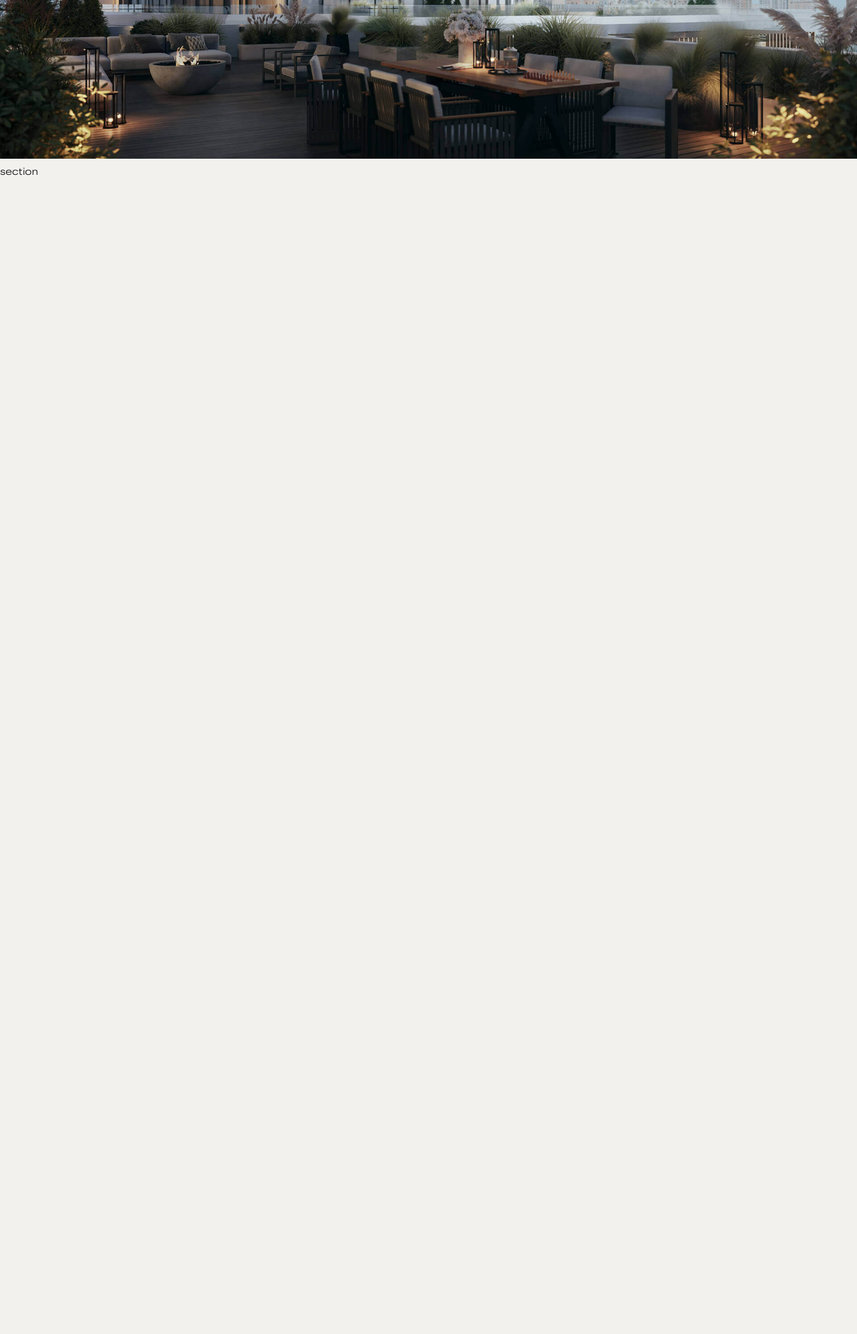
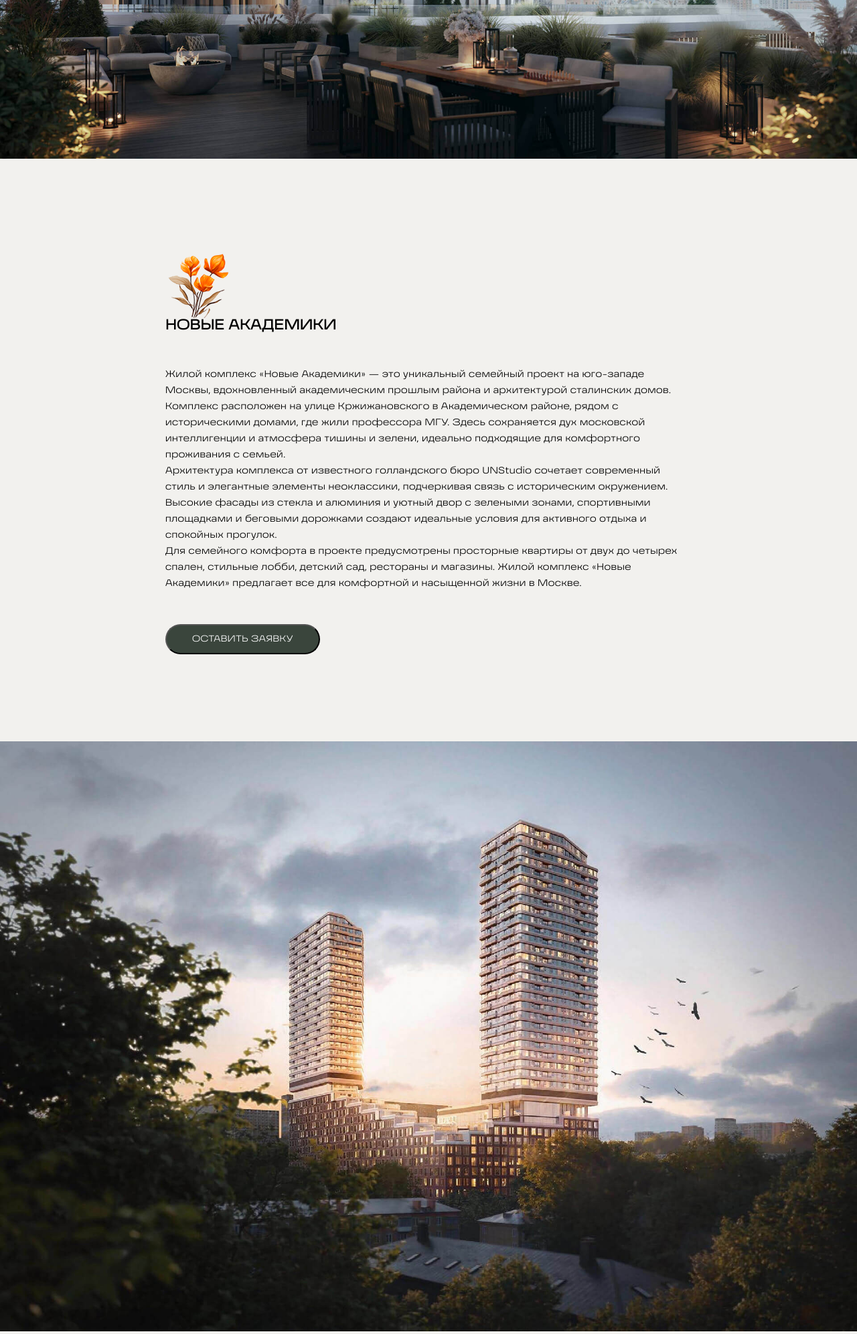
Before and after one commit to darina1970/residence, a PHP site: page / in a window 1280 px wide. Shown: the part 1238-3230 px from the top of the page at 67% size. Before the commit the page ends 1500 px from the top, so only its background shows below. Run offline with PHP 8.4, Linux system fonts and the light colour scheme.

Commit message:
feat: add html and css

```diff
--- a/index.html
+++ b/index.html
@@ -39,9 +39,121 @@
             <div class="pulse-wave"></div>
             <img class="pulse-icon" src="./assets/call.svg" alt="phone">
         </div>
-        section
+        <section class="section-common" id="about">
+            <div class="container">
+                <div class="block__wrapper">
+                    <img src="./assets/pin.png" alt="">
+                    <h2>Новые Академики</h2>
+                    <div class="block-content">
+                        <p>Жилой комплекс «Новые Академики» — это уникальный семейный проект на юго-западе Москвы, вдохновленный академическим прошлым района и архитектурой сталинских домов. Комплекс расположен на улице Кржижановского в Академическом районе, рядом с историческими домами, где жили профессора МГУ. Здесь сохраняется дух московской интеллигенции и атмосфера тишины и зелени, идеально подходящие для комфортного проживания с семьей.</p>
+                        <p>Архитектура комплекса от известного голландского бюро UNStudio сочетает современный стиль и элегантные элементы неоклассики, подчеркивая связь с историческим окружением. Высокие фасады из стекла и алюминия и уютный двор с зелеными зонами, спортивными площадками и беговыми дорожками создают идеальные условия для активного отдыха и спокойных прогулок.</p>
+                        <p>Для семейного комфорта в проекте предусмотрены просторные квартиры от двух до четырех спален, стильные лобби, детский сад, рестораны и магазины. Жилой комплекс «Новые Академики» предлагает все для комфортной и насыщенной жизни в Москве.</p>
+                    </div>
+                    <button class="btn btn-green">Оставить заявку</button>
+                </div>
+            </div>
+            <div class="decoration-inner">
+                <img src="./assets/location.jpg" alt="">
+            </div>
+        </section>
+        <section class="section-common" id="location">
+            <div class="container">
+                <div class="block__wrapper">
+                    <img src="./assets/pin.png" alt="">
+                    <h2>Расположение</h2>
+                    <div class="block-content">
+                        <p>Жилой комплекс «Новые Академики» расположен на улице Кржижановского, в историческом районе Академический на юго-западе Москвы. Этот район известен богатым академическим прошлым, ведь с середины XX века здесь селились сотрудники научных институтов, профессора и московская интеллигенция. Тихие, зеленые дворы и улицы создают атмосферу уюта и спокойствия, идеальную для жизни и воспитания детей.</p>
+                        <p>«Новые Академики» располагаются всего в 20 минутах ходьбы от метро «Профсоюзная», а также имеют удобный доступ к крупным магистралям. До ТТК можно доехать за 10 минут, до Садового кольца и «Москва-Сити» — за 25 минут. Любителям общественного транспорта подойдёт автобус М90, который за 50 минут довезет до центра Москвы, мимо Кремля.</p>
+                        <p>Жители комплекса смогут наслаждаться прогулками вблизи Новочеремушкинского пруда, а также в парках «Долина реки Котловки» и «Сосенки», которые расположены всего в 20 минутах пешком. Вблизи комплекса также находятся спортивный кластер «Кант» и камерный кинотеатр «Салют». Район располагает тремя школами, входящими в топ‑50 лучших школ Москвы, что делает его идеальным для семей.</p>
+                    </div>
+                    <button class="btn btn-green">Оставить заявку</button>
+                </div>
+            </div>
+            <div class="decoration-double container">
+                <div class="img__wrapper">
+                    <img src="./assets/flats-1.jpg" alt="">
+                </div>
+                <div class="img__wrapper">
+                    <img src="./assets/flats-2.jpg" alt="">
+                </div>
+            </div>
+        </section>
+        <section class="section-common">
+            <div class="container">
+                <div class="block__wrapper">
+                    <img src="./assets/pin.png" alt="">
+                    <h2>Квартиры</h2>
+                    <div class="block-content">
+                        <p>Жилой комплекс «Новые Академики» — это уникальный семейный проект на юго-западе Москвы, вдохновленный академическим прошлым района и архитектурой сталинских домов. Комплекс расположен на улице Кржижановского в Академическом районе, рядом с историческими домами, где жили профессора МГУ. Здесь сохраняется дух московской интеллигенции и атмосфера тишины и зелени, идеально подходящие для комфортного проживания с семьей.</p>
+                        <p>Архитектура комплекса от известного голландского бюро UNStudio сочетает современный стиль и элегантные элементы неоклассики, подчеркивая связь с историческим окружением. Высокие фасады из стекла и алюминия и уютный двор с зелеными зонами, спортивными площадками и беговыми дорожками создают идеальные условия для активного отдыха и спокойных прогулок.</p>
+                        <p>Для семейного комфорта в проекте предусмотрены просторные квартиры от двух до четырех спален, стильные лобби, детский сад, рестораны и магазины. Жилой комплекс «Новые Академики» предлагает все для комфортной и насыщенной жизни в Москве.</p>
+                    </div>
+                </div>
+            </div>
+            <div class="flats__wrapper container-fluid">
+                <div class="flat__wrapper">
+                    <div class="flat-img__wrapper">
+                        <img src="./assets/1.png" alt="">
+                    </div>
+                    <h3>1 спальня</h3>
+                    <button class="btn btn-green">Узнать цены</button>
+                </div>
+                <div class="flat__wrapper">
+                    <div class="flat-img__wrapper">
+                        <img src="./assets/1.png" alt="">
+                    </div>
+                    <h3>1 спальня</h3>
+                    <button class="btn btn-green">Узнать цены</button>
+                </div>
+                <div class="flat__wrapper">
+                    <div class="flat-img__wrapper">
+                        <img src="./assets/1.png" alt="">
+                    </div>
+                    <h3>1 спальня</h3>
+                    <button class="btn btn-green">Узнать цены</button>
+                </div>
+                <div class="flat__wrapper">
+                    <div class="flat-img__wrapper">
+                        <img src="./assets/1.png" alt="">
+                    </div>
+                    <h3>1 спальня</h3>
+                    <button class="btn btn-green">Узнать цены</button>
+                </div>
+            </div>
+            <div class="decoration-inner">
+                <img src="./assets/location.jpg" alt="">
+            </div>
+        </section>
+        <section class="contacts">
+            <div class="contacts__content">
+                <h2>Офис продаж</h2>
+                <h3>г. Москва, ул. Кржижановского, д. 31</h3>
+                <form class="contact-form">
+                    <input type="text" name="name" placeholder="Имя*" required>
+                    <input type="tel" name="phone" placeholder="Телефон*" required>
+                    <button class="btn btn-green" type="submit">Отправить</button>
+                </form>
+            </div>
+            <div class="contacts__image">
+                <img src="./assets/office.jpg" alt="office">
+            </div>
+        </section>
     </main>
-    <footer class="footer"></footer>
+    <footer class="footer">
+        <div class="footer__wrapper container">
+            <div class="footer-left">
+                <img src="./assets/logo-small.svg" alt="logo">
+                <p>Жилой комплекс «Новые Академики» — это уникальные квартиры от застройщика «Главстрой» на юго-западе Москвы. Любая информация, представленная на сайте, носит информационный характер и не является публичной офертой.</p>
+            </div>
+            <div class="footer-right">
+                <h4>Контактная информация</h4>
+                <p><a href="#">Новые Академики</a> © 2024.</p>
+                <p>Москва, ул. Кржижановского, д. 31</p>
+                <p><a href="tel:+74951201487">+7 (495) 120 14 87</a></p>
+            </div>
+
+        </div>
+    </footer>
 
     <script src="main.js"></script>
 </body>
--- a/style.css
+++ b/style.css
@@ -106,6 +106,10 @@ main {
   padding: 0 15px;
 }
 
+.section-common {
+    padding-top: 130px;
+}
+
 h6,
 h5,
 h4,
@@ -118,10 +122,11 @@ h1,
 .h3,
 .h2,
 .h1 {
-  margin: 0;
+  margin: 0 0 25px 0;
   font-family: var(--font-heading);
   display: inline-block;
   font-weight: 700;
+  text-transform: uppercase;
 }
 
 /* Заголовок в HERO */
@@ -130,13 +135,7 @@ h1,
   font-size: clamp(32px, 2.604vw, 50px);
 } */
 
-/* Заголовки всех секций */
-/* h2,
-.h2 {
-  font-size: clamp(24px, 2.083vw, 40px);
-  margin-bottom: clamp(30px, 3.646vw, 70px);
-  text-transform: uppercase;
-} */
+
 
 /* Заголовки блогов, подзаголовок формы */
 /* h3,
@@ -251,6 +250,15 @@ button {
     align-items: center;
 }
 
+.block__wrapper {
+    width: 75%;
+    margin: auto auto;
+    padding: 0 3%;
+    display: flex;
+    flex-direction: column;
+    align-items: center;
+}
+
 .hero__buttons {
     display: flex;
     width: 100%;
@@ -339,8 +347,82 @@ button {
     font-display: swap;
 }
 
+.block__wrapper {
+    display: flex;
+    flex-direction: column;
+    align-items: start;
+}
+
+.block-content {
+    padding: 3% 0;
+    margin-bottom: 25px;
+}
+
+.img__wrapper {
+    width: 50%;
+    padding: 0 15px;
+}
 
 img {
     max-width: 100%;
     height: auto;
 }
+
+.decoration-inner {
+    margin-top: 130px;
+}
+
+.decoration-double {
+    margin-top: 130px;
+    display: flex;
+}
+
+.container-fluid {
+    width: 100%;
+    padding: 0 15px;
+}
+
+.flats__wrapper {
+    display: flex;
+    padding: 25px;
+}
+
+.flat__wrapper {
+    display: flex;
+    flex-direction: column;
+    align-items: center;
+}
+
+.footer__wrapper {
+    display: flex;
+    gap: 20px;
+    padding: 5% 0;
+    justify-content: space-between;
+    align-items: stretch;
+}
+
+.footer-left {
+    width: 65%;
+}
+
+.contacts {
+    display: flex;
+    align-items: center;
+    padding-top: 130px;
+}
+
+.contacts__content {
+    width: 50%;
+    display: flex;
+    flex-direction: column;
+    align-items: center;
+}
+
+.contacts__image {
+    width: 50%;
+}
+
+.contact-form {
+    display: flex;
+    flex-direction: column;
+}
```
Also changed, not shown: assets/1.png (added), assets/flats-1.jpg (added), assets/flats-2.jpg (added), assets/location.jpg (added), assets/office.jpg (added), assets/pin.png (added).
